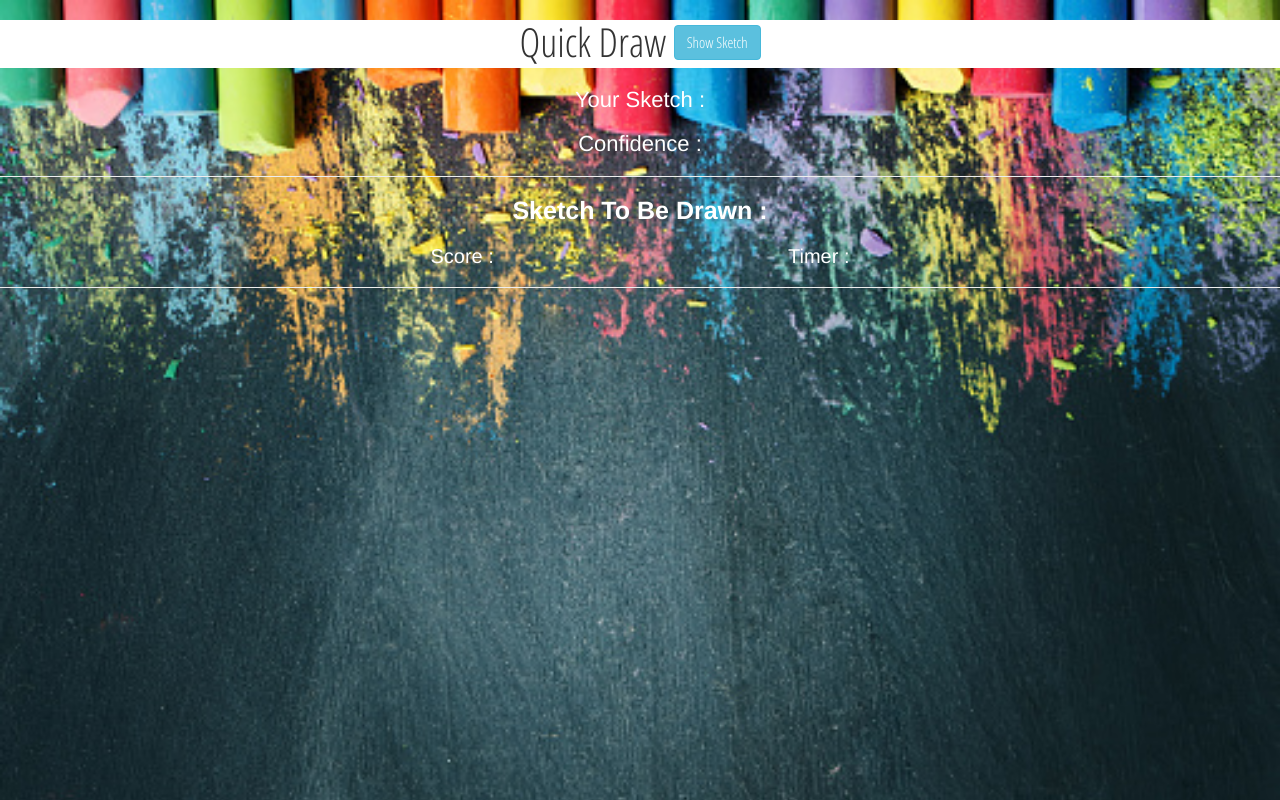
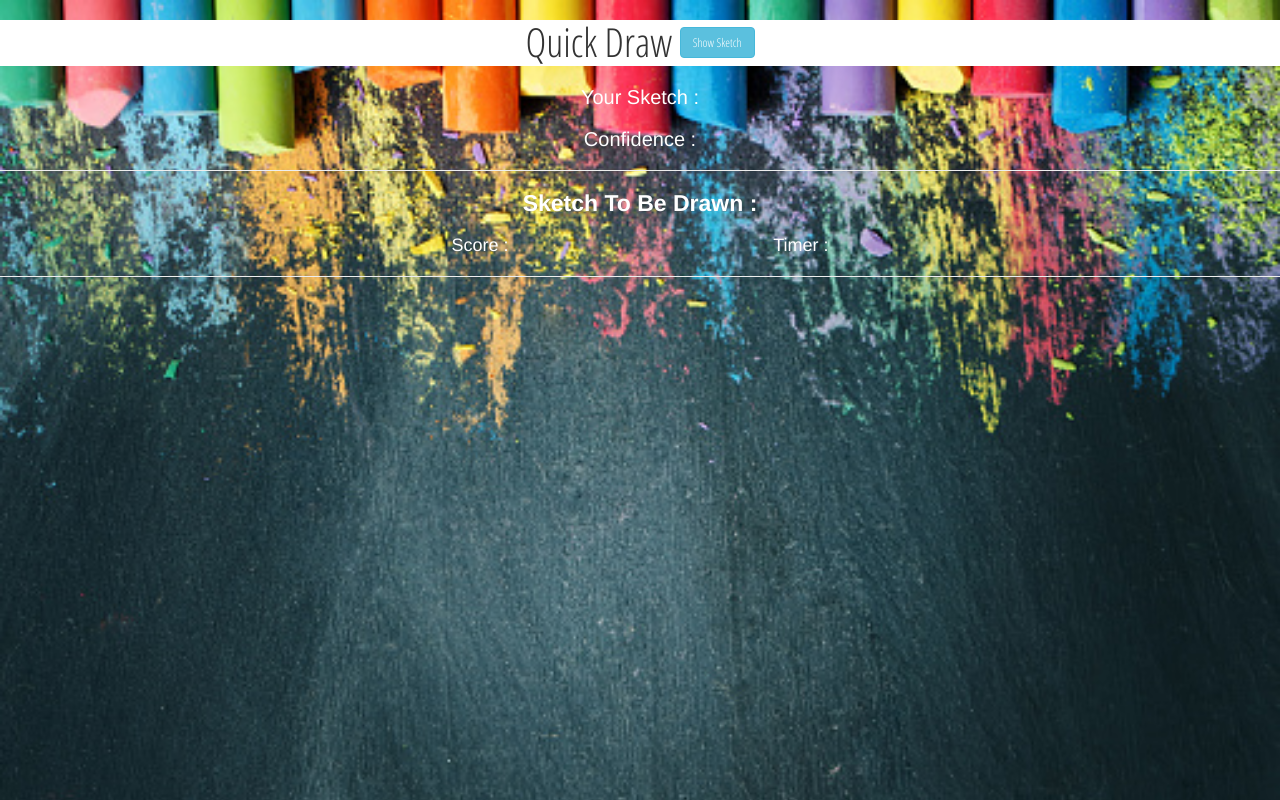
Before and after one commit to Dhishira/Quick-Draw, a plain HTML site: page index.html in a window 1280 px wide. Drawn offline with nearby package versions, Linux system fonts and the light colour scheme.

Commit message:
Add files via upload

```diff
--- a/style.css
+++ b/style.css
@@ -15,7 +15,7 @@ h1
 
 #show_sketch
 {
-    font-size: 15px;
+    font-size: 12px;
     font-weight: 500;
     margin-bottom: 8px;
 }
@@ -23,20 +23,20 @@ h1
 #label,#confidence
 {
     color: white;
-    font-size: 22px;
-    font-weight: 500;
+    font-size: 20px;
+    font-weight: 450;
 }
 
 #drawing
 {
   color: white;
   font-weight: bold;
-  font-size: 25px;
+  font-size: 23px;
 }
 
 #score,#timer
 {
     color: white;
-    font-size: 20px;
-    font-weight: 550;
+    font-size: 18px;
+    font-weight: 500;
 }
```
